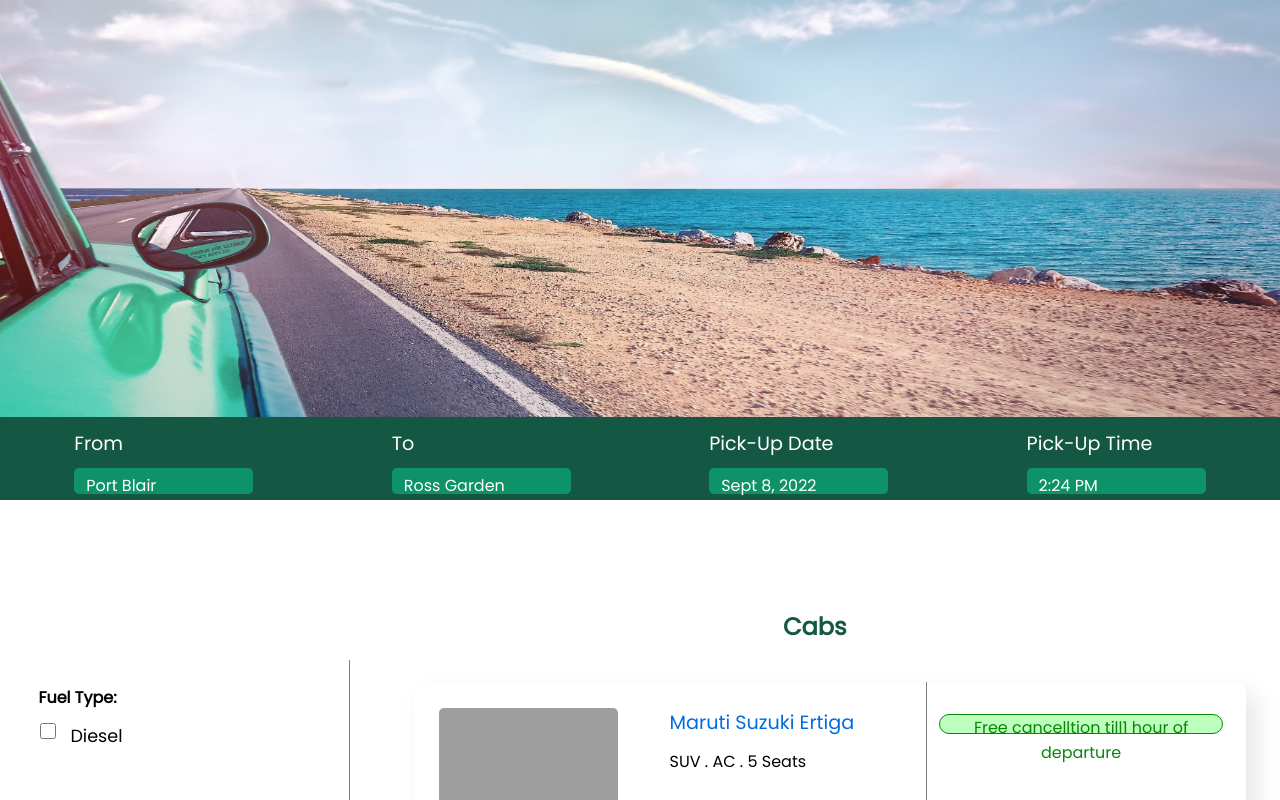
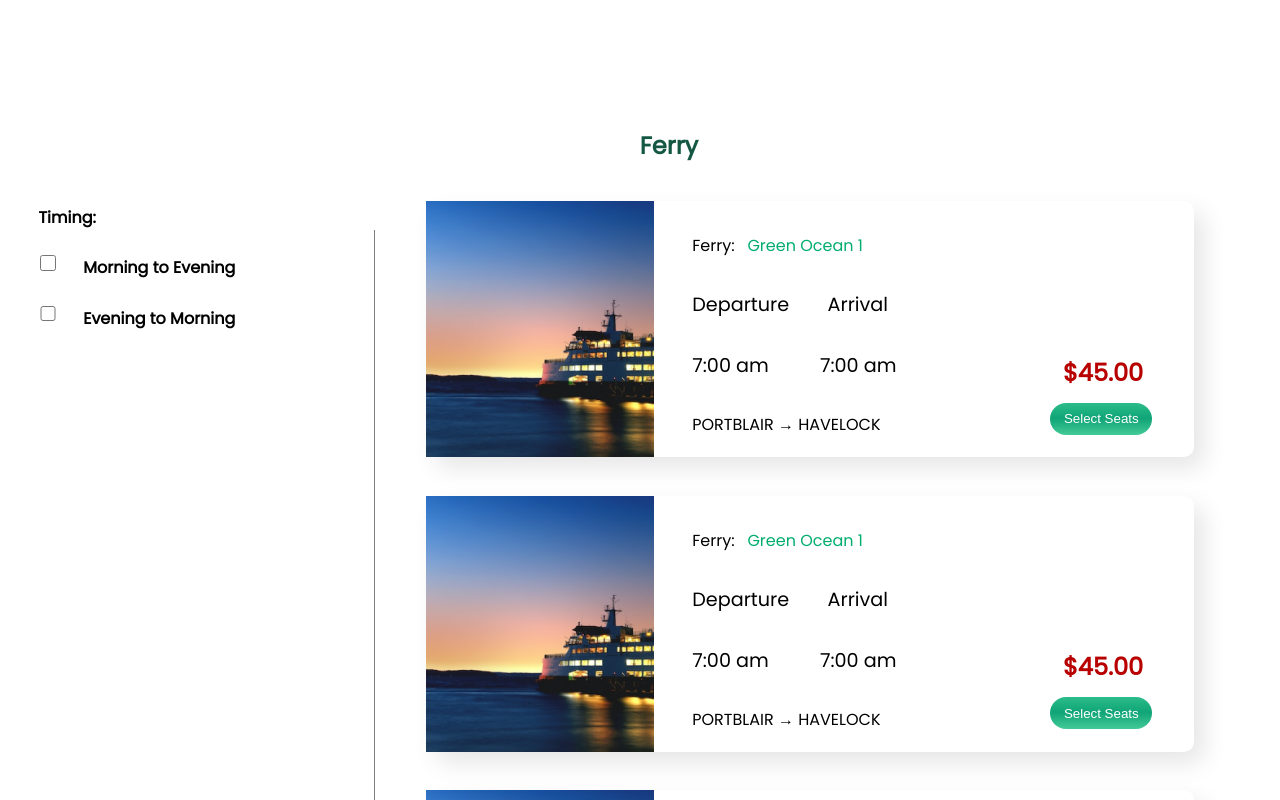
Before and after one commit to paras231/Frontend-mastery, a React (Vite) app in the folder page-design1/: page / in a window 1280 px wide. Shown: the top 800 px of the page. Built offline with nearby package versions, Linux system fonts and the light colour scheme; grey boxes are pictures that could not be loaded; a web font is replaced by a local one.

Commit message:
updated select ferry button logic

```diff
--- a/page-design1/src/App.jsx
+++ b/page-design1/src/App.jsx
@@ -33,11 +33,11 @@ const App = () => {
   const user = true;
   return (
     <>
-    {/* <FerryLists/> */}
+    <FerryLists/>
     {/* <FerryInputComponent/> */}
     {/* <FerryBookingProcess/> */}
     {/* <WhyBooking/> */}
-    <Cabs/>
+    {/* <Cabs/> */}
     {/* <MultipleInputs/> */}
     {/* <Share/> */}
       {/* <Category />
--- a/page-design1/src/Travel/FerryCard.jsx
+++ b/page-design1/src/Travel/FerryCard.jsx
@@ -13,9 +13,7 @@ const CardMainContainer = styled.div`
   box-shadow: 10px 11px 25px rgba(0, 0, 0, 0.1);
   border-radius: 10px;
 `;
-const ImageDiv = styled.div`
-
-`;
+const ImageDiv = styled.div``;
 const Image = styled.img`
   height: 20vmax;
 `;
@@ -52,7 +50,6 @@ const LoactionDiv = styled.div`
   gap: 4vmax;
   font-size: 1rem;
   font-weight: 400;
-
 `;
 
 const PriceWrapper = styled.div`
@@ -80,19 +77,11 @@ const Button = styled.button`
 `;
 
 const FerryCard = () => {
+  const [selected, setSelected] = React.useState(null);
 
-
-  const [show, setShow] = React.useState(false);
-  const handleShow = () => {
-
-      setShow(!show);
-
-
-
-  };
   return (
     <>
-      {ferryData.map((value) => {
+      {ferryData.map((value, index) => {
         return (
           <>
             <CardMainContainer key={value.id}>
@@ -119,15 +108,20 @@ const FerryCard = () => {
               </DetailsMainWrapper>
               <PriceWrapper>
                 <PriceText>$45.00</PriceText>
-                <Button onClick={handleShow}>Select Seats</Button>
+                <Button
+                  onClick={() =>
+                    setSelected(value.detail === selected ? null : value.detail)
+                  }
+                >
+                  Select Seats
+                </Button>
               </PriceWrapper>
 
             </CardMainContainer>
-
+            {selected === value.detail && <SelectFerry />}
           </>
         );
       })}
-       {show && <SelectFerry />}
     </>
   );
 };
--- a/page-design1/src/Travel/FerryLists.jsx
+++ b/page-design1/src/Travel/FerryLists.jsx
@@ -2,6 +2,7 @@ import React from "react";
 import styled from "styled-components";
 import Line from "../assets/line.png";
 import FerryCard from "./FerryCard";
+import SelectFerry from "./SelectFerry";
 const MainContainer = styled.div`
   display: flex;
   gap: 4vmax;
@@ -35,11 +36,11 @@ const StyledCheckBox = styled.input`
 `;
 const MorningText = styled.p`
   font-weight: 600;
-  font-size: 1.2rem;
+  font-size: 1rem;
 `;
 const TimingText = styled.p`
   font-weight: 600;
-  font-size: 1.5rem;
+  font-size: 1rem;
 `;
 
 
@@ -47,6 +48,7 @@ const StyledHeading = styled.p`
  font-weight: 600;
   font-size: 1.5rem;
   color: #145843;
+  margin-left:25%;
 `
 const FerryMainWrapper  = styled.div`
 display: flex;
@@ -54,6 +56,16 @@ display: flex;
   flex: 3;
   gap: 3vmax;
 `
+
+const LineImage = styled.img`
+  margin-top: 8vmax;
+  @media (min-width: 320px) and (max-width: 375px) {
+    display: none;
+  }
+  @media (min-width: 376px) and (max-width: 420px) {
+    display: none;
+  }
+  `
 const FerryLists = () => {
   return (
     <>
@@ -69,13 +81,14 @@ const FerryLists = () => {
             <MorningText>Evening to Morning</MorningText>
           </CheckBoxWrapper>
         </CheckBoxWrapperMain>
+        <LineImage src={Line}/>
         <FerryMainWrapper>
 
                 <StyledHeading>
                     Ferry
                 </StyledHeading>
 
-            <FerryCard/>
+            <FerryCard  />
         </FerryMainWrapper>
       </MainContainer>
 
--- a/page-design1/src/Travel/data.js
+++ b/page-design1/src/Travel/data.js
@@ -1,5 +1,5 @@
 import ferry1 from "../assets/ferry1.png";
-
+import SelectFerry from "./SelectFerry";
 export const cabsData = [
   {
     id: 1,
@@ -99,6 +99,7 @@ export const ferryData = [
     dtime: "7:00 am",
     atime: "7:00 am",
     location: "PORTBLAIR → HAVELOCK",
+    detail:"detail1"
   },
   {
     id: 2,
@@ -107,6 +108,7 @@ export const ferryData = [
     dtime: "7:00 am",
     atime: "7:00 am",
     location: "PORTBLAIR → HAVELOCK",
+    detail:"detail2"
   },
   {
     id: 3,
@@ -115,6 +117,7 @@ export const ferryData = [
     dtime: "7:00 am",
     atime: "7:00 am",
     location: "PORTBLAIR → HAVELOCK",
+    detail:"detail3"
   },
   {
     id: 4,
@@ -123,5 +126,6 @@ export const ferryData = [
     dtime: "7:00 am",
     atime: "7:00 am",
     location: "PORTBLAIR → HAVELOCK",
+    detail:"detail4"
   },
 ];
```
